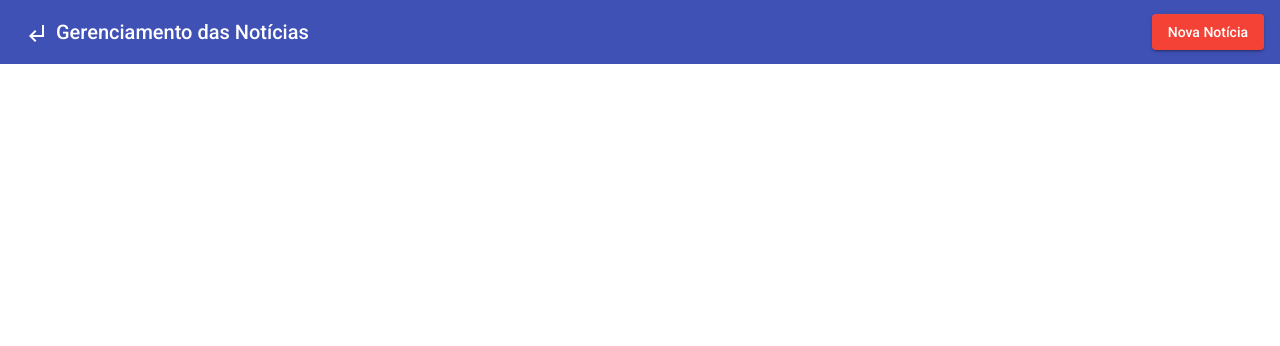
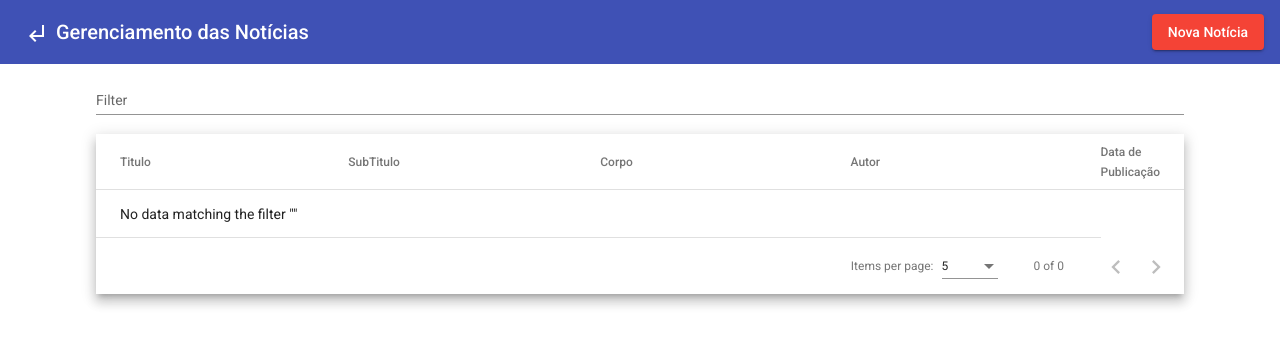
Before and after one commit to hmaltaurodev/angular-senac-news, an Angular app: page /manager in a window 1280 px wide. Shown: the top 346 px of the page. Built offline with nearby package versions, Linux system fonts and the light colour scheme.

Commit message:
Commit 3

```diff
--- a/src/app/modules/news/components/dialog-news/dialog-news.component.html
+++ b/src/app/modules/news/components/dialog-news/dialog-news.component.html
@@ -1,34 +1,34 @@
 <h1 mat-dialog-title>Cadastro de Notícia</h1>
 <mat-dialog-content>
-  <form>
+  <form [formGroup]="newsForm">
     <!--Título-->
     <mat-form-field appearance="outline">
       <mat-label>Título</mat-label>
-      <input matInput>
+      <input formControlName="title" matInput>
     </mat-form-field>
 
     <!--Subtítulo-->
     <mat-form-field appearance="outline">
       <mat-label>Subtítulo</mat-label>
-      <input matInput>
+      <input formControlName="caption" matInput>
     </mat-form-field>
 
     <!--Corpo-->
     <mat-form-field appearance="outline">
       <mat-label>Corpo</mat-label>
-      <textarea matInput></textarea>
+      <textarea formControlName="body" matInput></textarea>
     </mat-form-field>
 
     <!--Autor-->
     <mat-form-field appearance="outline">
       <mat-label>Autor</mat-label>
-      <input matInput>
+      <input formControlName="author" matInput>
     </mat-form-field>
 
     <!--Data de Publicação-->
     <mat-form-field appearance="outline">
       <mat-label>Data de Publicação</mat-label>
-      <input matInput [matDatepicker]="picker">
+      <input formControlName="publishDate" matInput [matDatepicker]="picker">
       <mat-datepicker-toggle matSuffix [for]="picker"></mat-datepicker-toggle>
       <mat-datepicker #picker></mat-datepicker>
     </mat-form-field>
@@ -36,6 +36,6 @@
 
 </mat-dialog-content>
 <mat-dialog-actions [align]="'end'">
-  <button mat-raised-button color="warn" mat-dialog-close >Cancelar</button>
-  <button mat-raised-button color="primary" [mat-dialog-close]="true">Salvar</button>
+  <button mat-raised-button color="warn" mat-dialog-close>Cancelar</button>
+  <button mat-raised-button color="primary" [mat-dialog-close]="true" (click)="saveNews()">Salvar</button>
 </mat-dialog-actions>
--- a/src/app/modules/news/components/dialog-news/dialog-news.component.ts
+++ b/src/app/modules/news/components/dialog-news/dialog-news.component.ts
@@ -1,5 +1,7 @@
 import { Component, OnInit } from '@angular/core';
+import { FormBuilder, FormGroup, Validators } from '@angular/forms';
 import { DateAdapter } from '@angular/material/core';
+import { ApiService } from '../../services/api.service';
 
 @Component({
   selector: 'app-dialog-news',
@@ -8,9 +10,27 @@ import { DateAdapter } from '@angular/material/core';
 })
 export class DialogNewsComponent implements OnInit {
 
-  constructor(private readonly adapter: DateAdapter<Date>) {
+  public newsForm!: FormGroup;
+
+  constructor(private readonly adapter: DateAdapter<Date>,
+              private formBuilder: FormBuilder,
+              private api: ApiService) {
     this.adapter.setLocale("pt-br");
   }
 
-  ngOnInit(): void { }
+  ngOnInit(): void {
+    this.newsForm = this.formBuilder.group({
+      title: ['', Validators.required],
+      caption: ['', Validators.required],
+      body: ['', Validators.required],
+      author: ['', Validators.required],
+      publishDate: ['', Validators.required]
+    });
+  }
+
+  saveNews() {
+    if (this.newsForm.valid) {
+      this.api.postNews(this.newsForm.value);
+    }
+  }
 }
--- a/src/app/modules/news/pages/manager-page/manager-page.component.css
+++ b/src/app/modules/news/pages/manager-page/manager-page.component.css
@@ -5,3 +5,21 @@
 a {
   color: white;
 }
+
+table {
+  width: 100%;
+}
+
+.mat-form-field {
+  font-size: 14px;
+  width: 100%;
+}
+
+td, th {
+  width: 25%;
+}
+
+.container {
+  max-width: 85%;
+  margin: auto;
+}
--- a/src/app/modules/news/pages/manager-page/manager-page.component.html
+++ b/src/app/modules/news/pages/manager-page/manager-page.component.html
@@ -8,3 +8,55 @@
   <span class="example-spacer"></span>
   <button (click)="openDialog()" mat-raised-button color="warn">Nova Notícia</button>
 </mat-toolbar>
+
+<div class="container">
+  <mat-form-field appearance="standard">
+    <mat-label>Filter</mat-label>
+    <input matInput (keyup)="applyFilter($event)" placeholder="Ex. Mia" #input>
+  </mat-form-field>
+
+  <div class="mat-elevation-z8">
+    <table mat-table [dataSource]="dataSource" matSort>
+
+      <!-- Title Column -->
+      <ng-container matColumnDef="title">
+        <th mat-header-cell *matHeaderCellDef mat-sort-header>Titulo</th>
+        <td mat-cell *matCellDef="let row">{{row.title}}</td>
+      </ng-container>
+
+      <!-- Caption Column -->
+      <ng-container matColumnDef="caption">
+        <th mat-header-cell *matHeaderCellDef mat-sort-header>SubTitulo</th>
+        <td mat-cell *matCellDef="let row">{{row.caption}}</td>
+      </ng-container>
+
+      <!-- Body Column -->
+      <ng-container matColumnDef="body">
+        <th mat-header-cell *matHeaderCellDef mat-sort-header>Corpo</th>
+        <td mat-cell *matCellDef="let row">{{row.body}}</td>
+      </ng-container>
+
+      <!-- Author Column -->
+      <ng-container matColumnDef="author">
+        <th mat-header-cell *matHeaderCellDef mat-sort-header>Autor</th>
+        <td mat-cell *matCellDef="let row">{{row.author}}</td>
+      </ng-container>
+
+      <!-- Publish Date Column -->
+      <ng-container matColumnDef="publishDate">
+        <th mat-header-cell *matHeaderCellDef mat-sort-header>Data de Publicação</th>
+        <td mat-cell *matCellDef="let row">{{row.publishDate}}</td>
+      </ng-container>
+
+      <tr mat-header-row *matHeaderRowDef="displayedColumns"></tr>
+      <tr mat-row *matRowDef="let row; columns: displayedColumns;"></tr>
+
+      <!-- Row shown when there is no matching data. -->
+      <tr class="mat-row" *matNoDataRow>
+        <td class="mat-cell" colspan="4">No data matching the filter "{{input.value}}"</td>
+      </tr>
+    </table>
+
+    <mat-paginator [pageSizeOptions]="[5, 10, 25, 100]" aria-label="Select page of users"></mat-paginator>
+  </div>
+</div>
--- a/src/app/modules/news/pages/manager-page/manager-page.component.ts
+++ b/src/app/modules/news/pages/manager-page/manager-page.component.ts
@@ -1,6 +1,10 @@
 import { DialogNewsComponent } from './../../components/dialog-news/dialog-news.component';
-import { Component, OnInit } from '@angular/core';
+import { Component, OnInit, ViewChild } from '@angular/core';
 import { MatDialog } from '@angular/material/dialog';
+import { MatTableDataSource } from '@angular/material/table';
+import { MatPaginator } from '@angular/material/paginator';
+import { MatSort } from '@angular/material/sort';
+import { ApiService } from '../../services/api.service';
 
 @Component({
   selector: 'app-manager-page',
@@ -8,14 +12,39 @@ import { MatDialog } from '@angular/material/dialog';
   styleUrls: ['./manager-page.component.css']
 })
 export class ManagerPageComponent implements OnInit {
+  public displayedColumns: string[] =
+    ['title', 'caption', 'body', 'author', 'publishDate'];
+  public dataSource!: MatTableDataSource<any>;
 
-  constructor(public dialog: MatDialog) { }
+  @ViewChild(MatPaginator) paginator!: MatPaginator;
+  @ViewChild(MatSort) sort!: MatSort;
 
-  ngOnInit(): void { }
+  constructor(public dialog: MatDialog,
+              private api: ApiService) { }
+
+  ngOnInit(): void {
+    this.loadNews();
+  }
 
   openDialog() {
     this.dialog.open(DialogNewsComponent, {
       width: '50%'
     });
   }
+
+  applyFilter(event: Event) {
+    const filterValue = (event.target as HTMLInputElement).value;
+    this.dataSource.filter = filterValue.trim().toLowerCase();
+
+    if (this.dataSource.paginator) {
+      this.dataSource.paginator.firstPage();
+    }
+  }
+
+  loadNews() {
+    const data: any = this.api.getNews();
+    this.dataSource = new MatTableDataSource(data);
+    this.dataSource.paginator = this.paginator;
+    this.dataSource.sort = this.sort;
+  }
 }
--- /dev/null
+++ b/src/app/modules/news/services/api.service.ts
@@ -0,0 +1,32 @@
+import { Injectable } from '@angular/core';
+
+@Injectable({
+  providedIn: 'root'
+})
+export class ApiService {
+
+  constructor() { }
+
+  postNews(news: any) {
+    let newsList: Array<any> = JSON.parse(localStorage.getItem('newsList') || '[]');
+    newsList.push(news);
+    localStorage.setItem('newsList', JSON.stringify(newsList));
+  }
+
+  getNews() {
+    let newsList: Array<any> = JSON.parse(localStorage.getItem('newsList') || '[]');
+    return newsList;
+  }
+
+  putNews(index: number, news: any) {
+    let newsList: Array<any> = JSON.parse(localStorage.getItem('newsList') || '[]');
+    newsList[index] = news;
+    localStorage.setItem('newsList', JSON.stringify(newsList));
+  }
+
+  deleteNews(index: number) {
+    let newsList: Array<any> = JSON.parse(localStorage.getItem('newsList') || '[]');
+    newsList.splice(index, 1);
+    localStorage.setItem('newsList', JSON.stringify(newsList));
+  }
+}
```
Also changed, not shown: src/app/modules/news/news.module.ts (+9 -2 lines).
